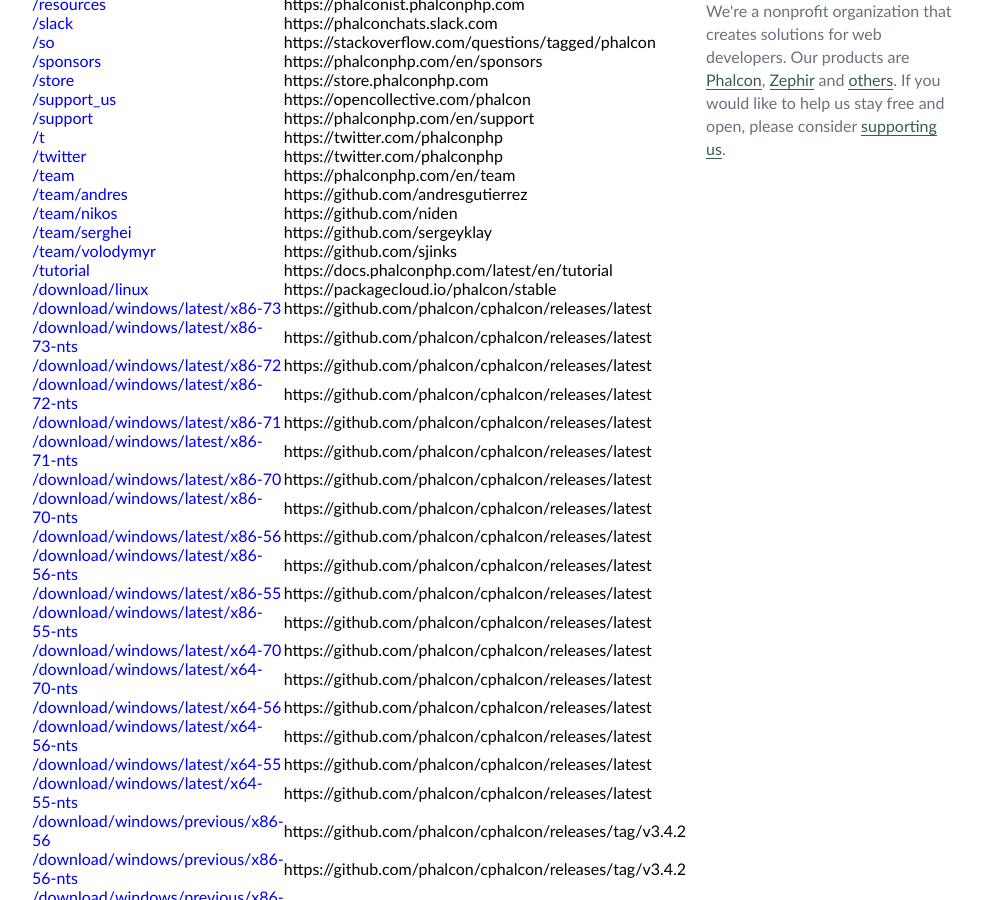
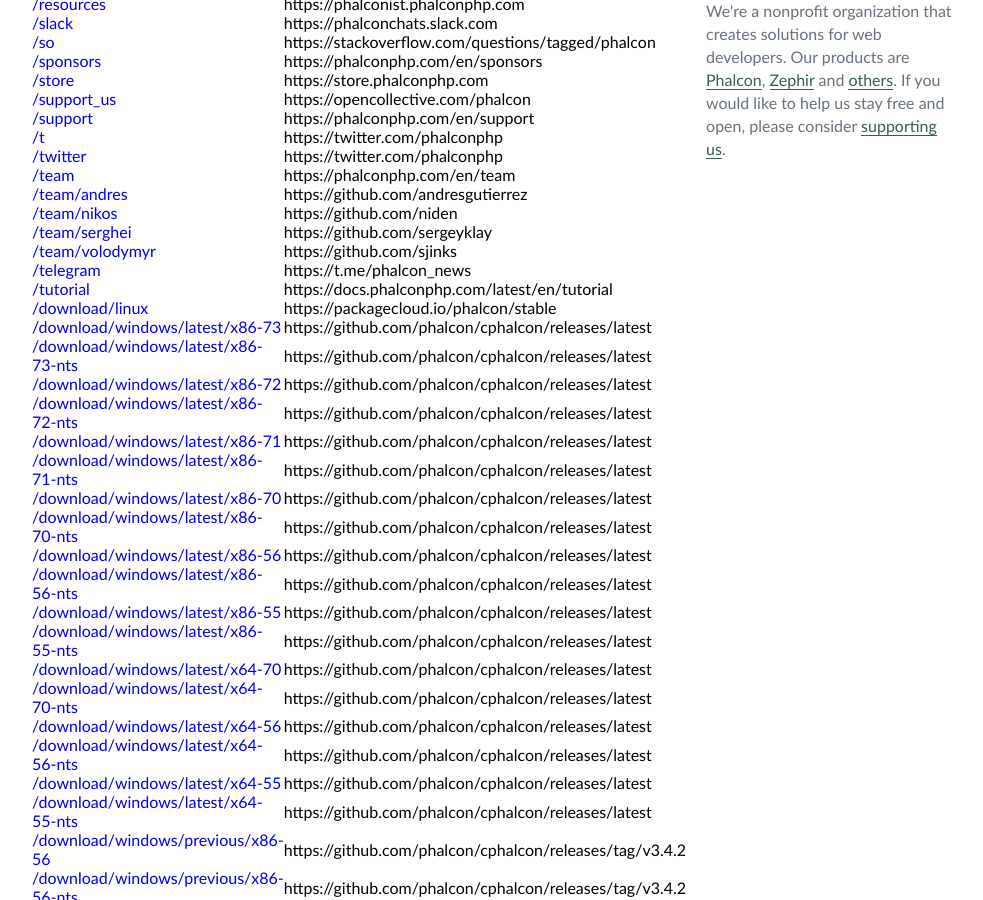
Before and after one commit to phalcon/link, a Jekyll site: the page built from index.md, in a window 1280 px wide and 900 px high, scrolled down 516 px. Shown: the whole window, without its empty margins (144-1127 px from the left). Built offline with Jekyll 4.4.1, drawn with Linux system fonts in a browser that asks for light colours.

Commit message:
add telegram link (#33)

```diff
--- a/index.md
+++ b/index.md
@@ -34,6 +34,7 @@ layout: default
 | [/team/nikos](https://github.com/niden)                                                          | https://github.com/niden                                    |
 | [/team/serghei](https://github.com/sergeyklay)                                                   | https://github.com/sergeyklay                               |
 | [/team/volodymyr](https://github.com/sjinks)                                                     | https://github.com/sjinks                                   |
+| [/telegram](https://t.me/phalcon_news)                                                           | https://t.me/phalcon_news
 | [/tutorial](https://docs.phalconphp.com/latest/en/tutorial)                                      | https://docs.phalconphp.com/latest/en/tutorial              |
 | [/download/linux](https://packagecloud.io/phalcon/stable)                                        | https://packagecloud.io/phalcon/stable                      |
 | [/download/windows/latest/x86-73](https://github.com/phalcon/cphalcon/releases/latest)           | https://github.com/phalcon/cphalcon/releases/latest         |
```
